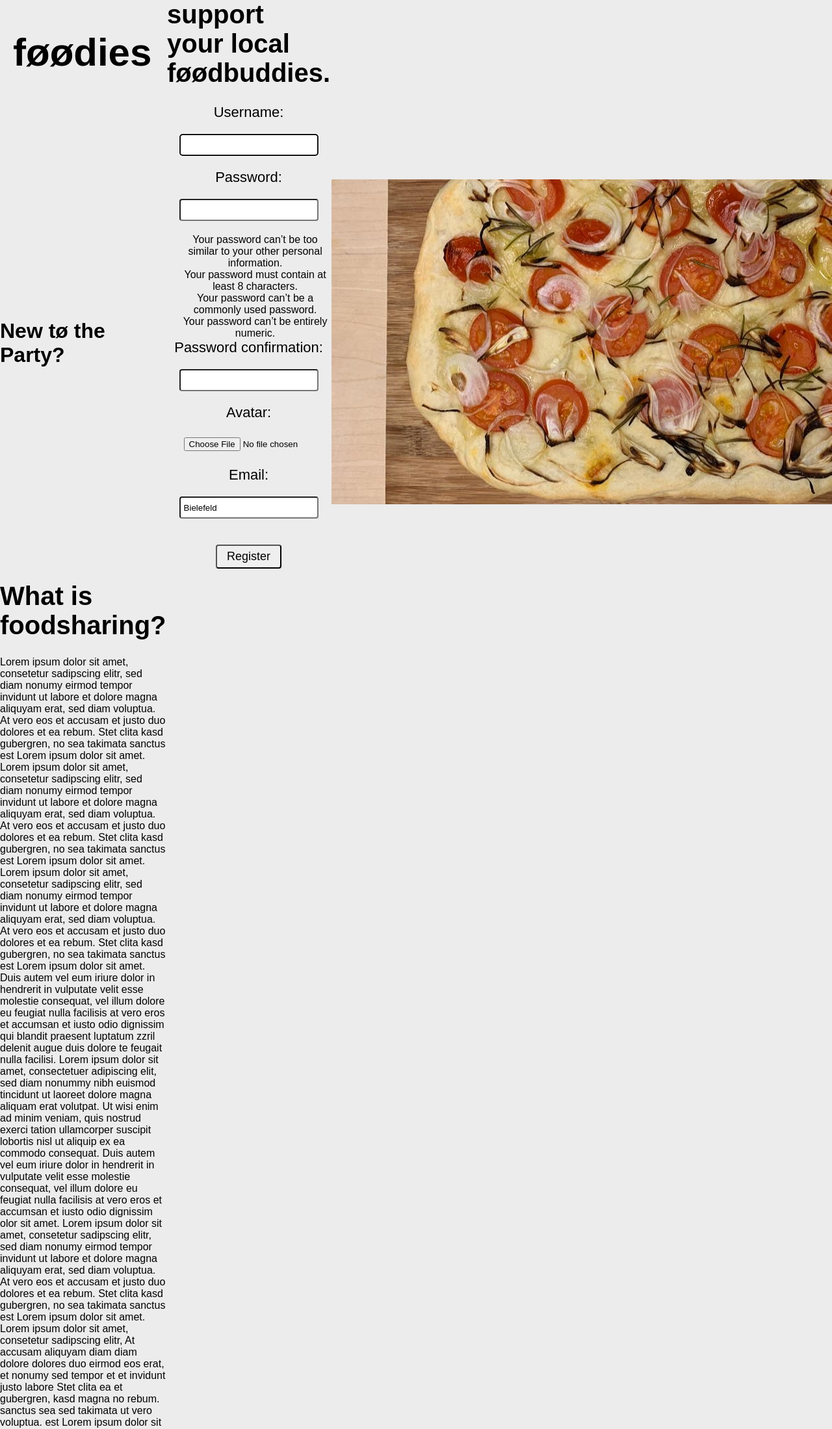
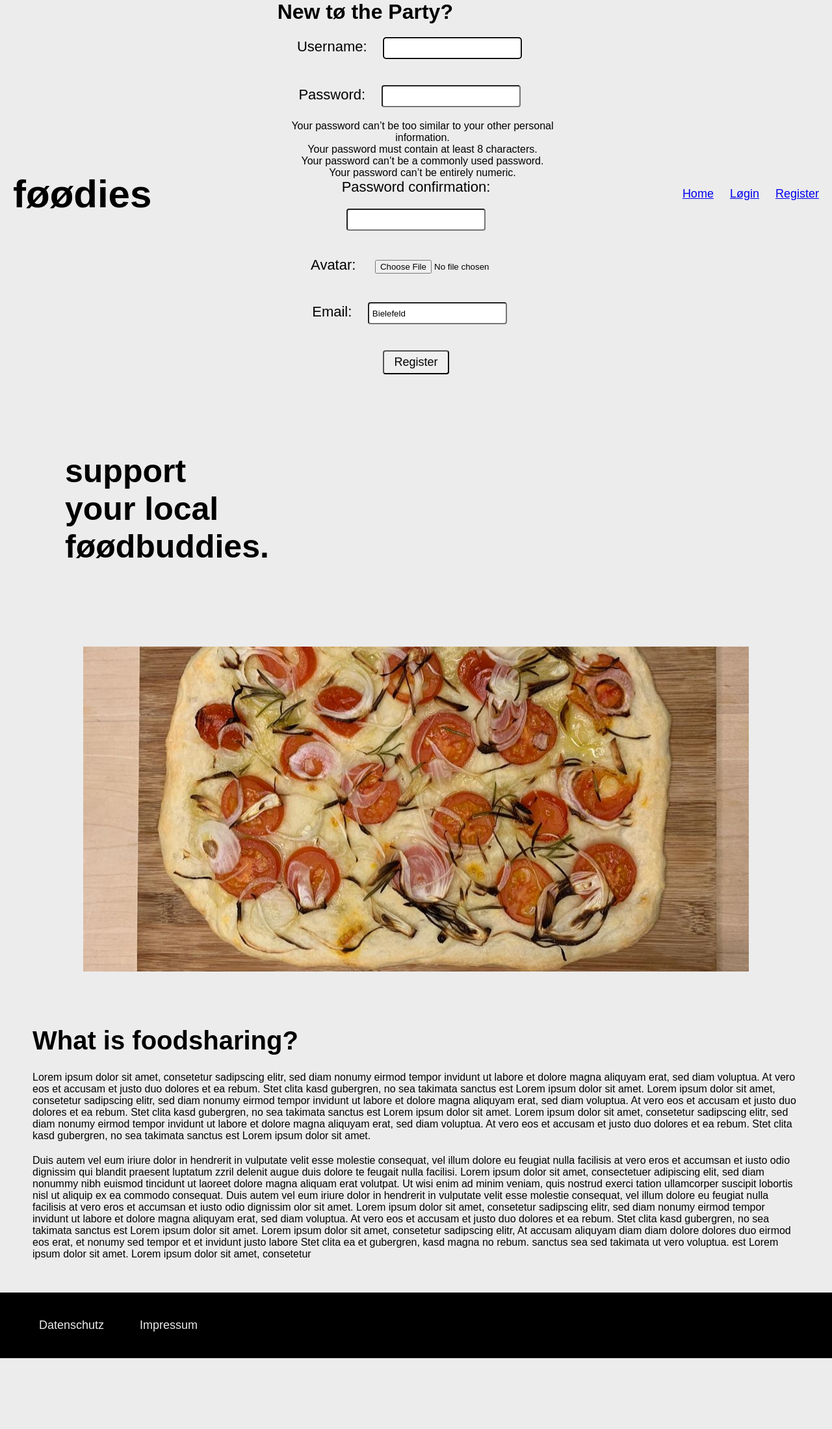
Before and after one commit to kaengurubeutel/foodsharing, a Django app: a page that uses templates/auth/register.html in a window 1280 px wide; the page is wider, and only the part inside the window is pictured. Shown: the top 2199 px of that part at 65% size. After the commit the page ends 2090 px from the top of that part, so only its background shows below. Run offline with Django 4.2, Linux system fonts and the light colour scheme.

Commit message:
Update register.html

```diff
--- a/templates/auth/register.html
+++ b/templates/auth/register.html
@@ -2,26 +2,15 @@
 {% block title %}Føødies{% endblock %}
 {% block content %}
 {% load static %}
-     <div id='text1'>
+     <div class='text1'>
       <h2>support<br/>your local<br>føødbuddies.</h2>
     </div>
 
-    <h1>New tø the Party?</h1>
 
-<form method="post">
-        {% csrf_token %}
-        {{form.as_p}}
-        {{profile_form.as_p}}
-        <button type="submit">Register</button>
-    </form>
-
-
-
-
-    <div id='mainImg'>
+    <div class='mainImg'>
       <img src="{% static 'media/food500px.jpeg' %}" alt="Focaccia"/>
     </div>
-    <div id="text2">
+    <div class="text2">
         <h2>What is foodsharing?</h2>
         <p>Lorem ipsum dolor sit amet, consetetur sadipscing elitr,
             sed diam nonumy eirmod tempor invidunt ut labore et dolore magna aliquyam erat,
@@ -52,7 +41,20 @@
             ea et gubergren, kasd magna no rebum. sanctus sea sed takimata ut vero voluptua. est Lorem ipsum
             dolor sit amet. Lorem ipsum dolor sit amet, consetetur
         </p>
+    </div>
+    <div class="formula">
 
+    <h1>New tø the Party?</h1>
+
+<form method="post">
+        {% csrf_token %}
+        {{form.as_p}}
+        {{profile_form.as_p}}
+        <button type="submit">Register</button>
+    </form>
+
+
+    </div>
 
 
 {% endblock %}
```
